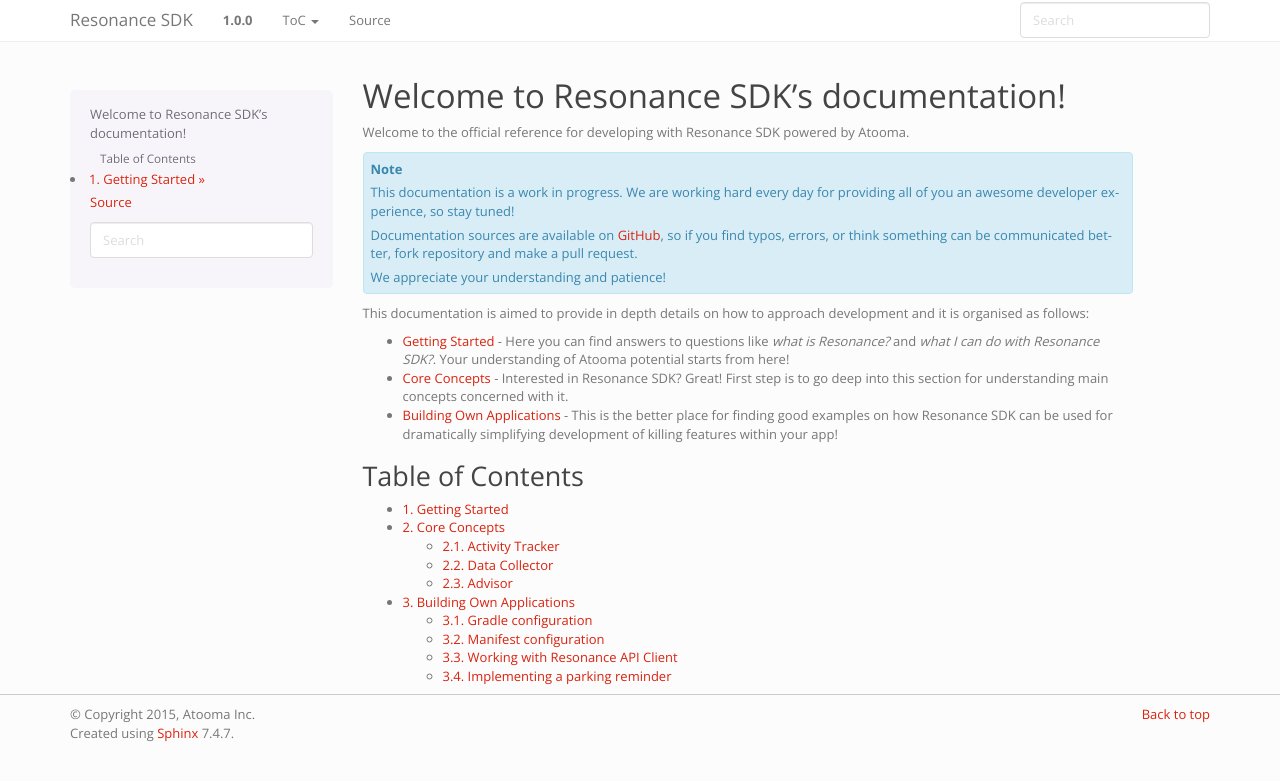
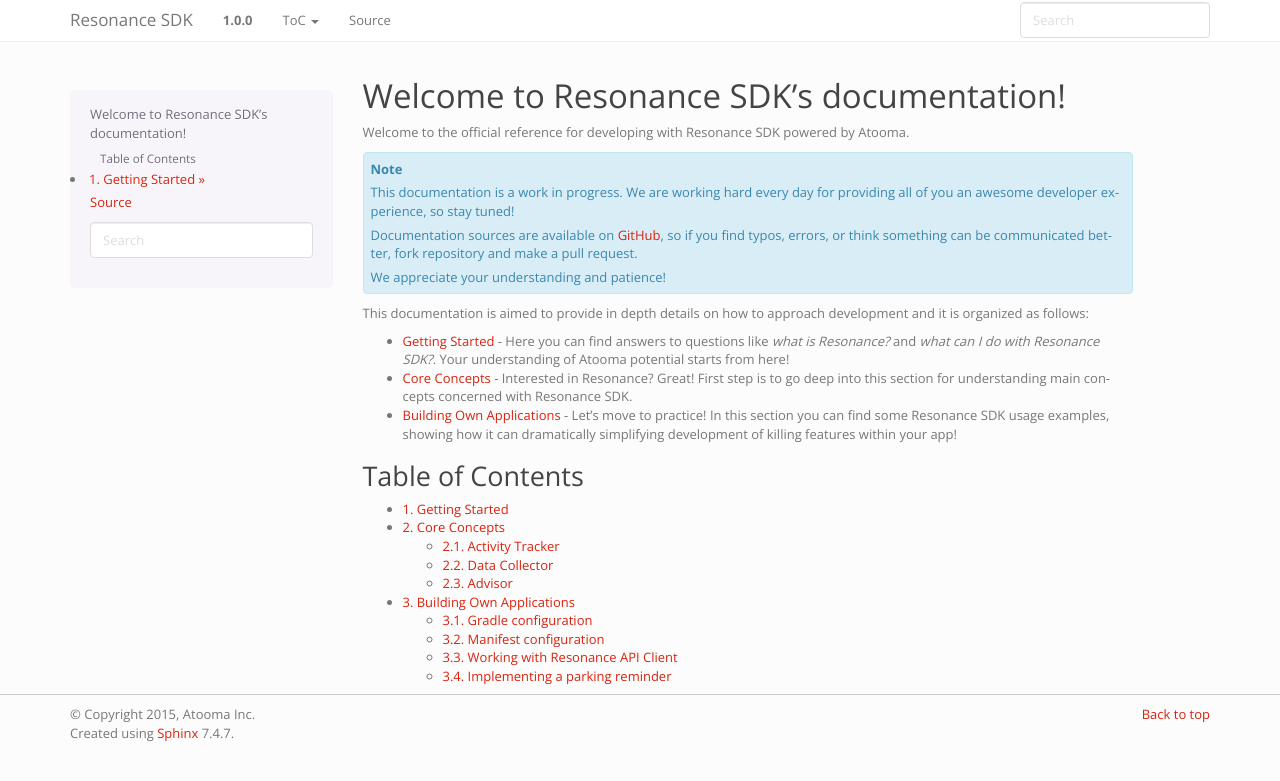
Before and after one commit to atooma/doc-resonance-sdk, a Sphinx documentation site: the page built from docs/source/index.rst, in a window 1280 px wide. Shown: the top 781 px of the page. Built offline with Sphinx 7.4.7, drawn with Linux system fonts in a browser that asks for light colours.

Commit message:
Completing index page + updating code in examples

```diff
--- a/docs/source/index.rst
+++ b/docs/source/index.rst
@@ -11,11 +11,11 @@
 
 	We appreciate your understanding and patience!
 
-This documentation is aimed to provide in depth details on how to approach development and it is organised as follows:
+This documentation is aimed to provide in depth details on how to approach development and it is organized as follows:
 
-* :ref:`intro` - Here you can find answers to questions like *what is Resonance?* and *what I can do with Resonance SDK?*. Your understanding of Atooma potential starts from here!
-* :ref:`core` - Interested in Resonance SDK? Great! First step is to go deep into this section for understanding main concepts concerned with it.
-* :ref:`example` - This is the better place for finding good examples on how Resonance SDK can be used for dramatically simplifying development of killing features within your app!
+* :ref:`intro` - Here you can find answers to questions like *what is Resonance?* and *what can I do with Resonance SDK?*. Your understanding of Atooma potential starts from here!
+* :ref:`core` - Interested in Resonance? Great! First step is to go deep into this section for understanding main concepts concerned with Resonance SDK.
+* :ref:`example` - Let's move to practice! In this section you can find some Resonance SDK usage examples, showing how it can dramatically simplifying development of killing features within your app!
 
 Table of Contents
 ------------------------------
```
Also changed, not shown: docs/source/core.rst (+3 -4 lines), docs/source/example.rst (+6 -2 lines).
